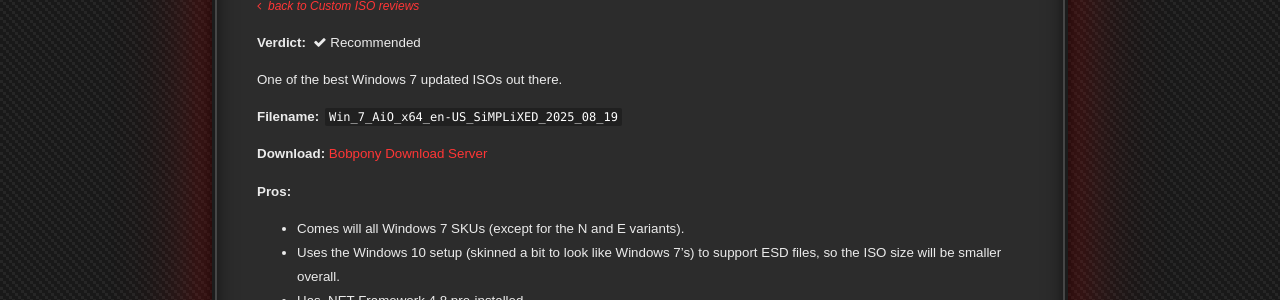
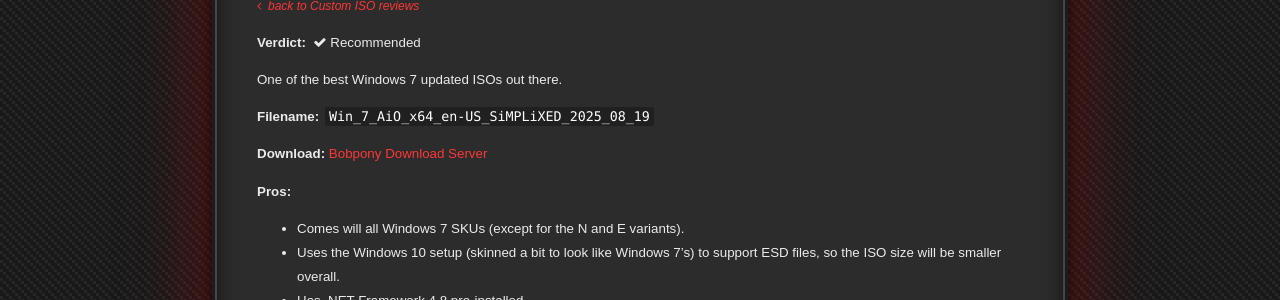
Before and after one commit to deadamaryllis/deadamaryllis.github.io, a Jekyll site: the page built from _custom-isos/win7/simplixed.md, in a window 1280 px wide. Shown: the part 334-634 px from the top of the page. Built offline with Jekyll 4.4.1, drawn with Linux system fonts in a browser that asks for light colours; some web fonts are replaced.

Commit message:
10pt consolas

```diff
--- a/_sass/main.scss
+++ b/_sass/main.scss
@@ -593,7 +593,7 @@
   border-radius: 2px;
   font-weight: initial;
   color: #ffffff;
-  font-size: 9pt;
+  font-size: 10pt;
   word-break: break-all;
 }
 
```
